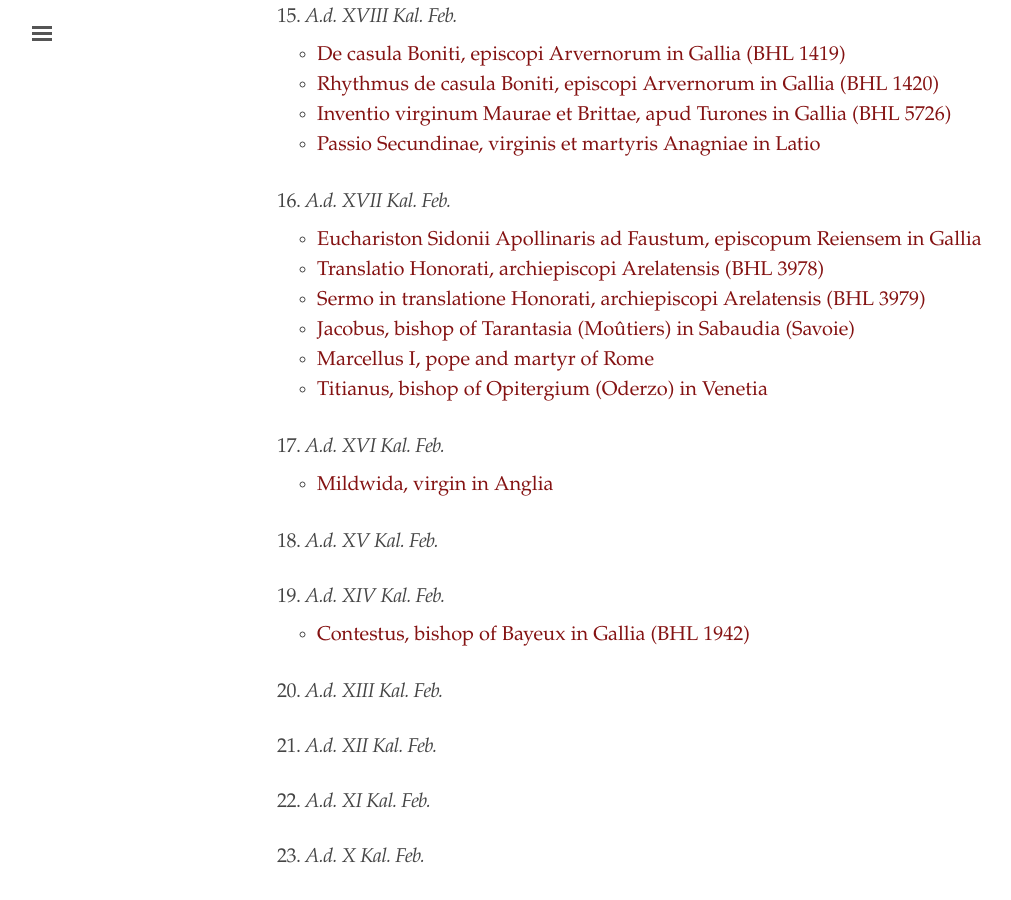
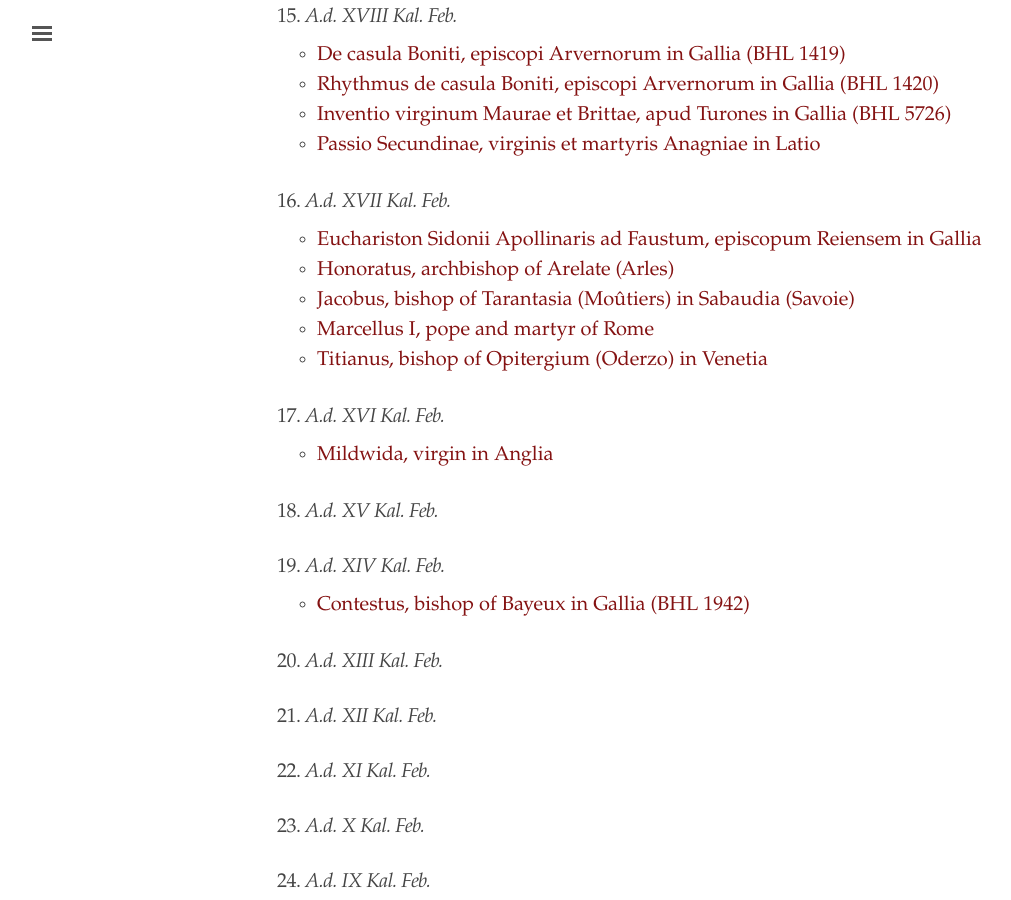
Before and after one commit to cjkoepke1/latin-hagiography, a Jekyll site: the page built from index.md, in a window 1280 px wide and 900 px high, scrolled down 5045 px. Shown: the whole window, without its empty margins (3-1014 px from the left). Built offline with Jekyll 4.4.1, drawn with Linux system fonts in a browser that asks for light colours.

Commit message:
Updated link to Honoratus Arelatensis

```diff
--- a/index.md
+++ b/index.md
@@ -179,8 +179,7 @@ title: "Latin Hagiography"
 ### 16. *A.d. XVII Kal. Feb.*
 
 - [Euchariston Sidonii Apollinaris ad Faustum, episcopum Reiensem in Gallia](https://cjkoepke1.github.io/latin-hagiography/texts/euchariston-ad-faustum/)
-- [Translatio Honorati, archiepiscopi Arelatensis (BHL 3978)](https://cjkoepke1.github.io/latin-hagiography/texts/translatio-honorati-arelatensis/)
-- [Sermo in translatione Honorati, archiepiscopi Arelatensis (BHL 3979)](https://cjkoepke1.github.io/latin-hagiography/texts/sermo-in-translatione-honorati/)
+- [Honoratus, archbishop of Arelate (Arles)](https://cjkoepke1.github.io/latin-hagiography/saints/honoratus-arelatensis/)
 - [Jacobus, bishop of Tarantasia (Moûtiers) in Sabaudia (Savoie)](https://cjkoepke1.github.io/latin-hagiography/saints/iacobus-tarentasiensis/)
 - [Marcellus I, pope and martyr of Rome](https://cjkoepke1.github.io/latin-hagiography/saints/marcellus-papa/)
 - [Titianus, bishop of Opitergium (Oderzo) in Venetia](https://cjkoepke1.github.io/latin-hagiography/saints/titianus-opiterginus/)
```
